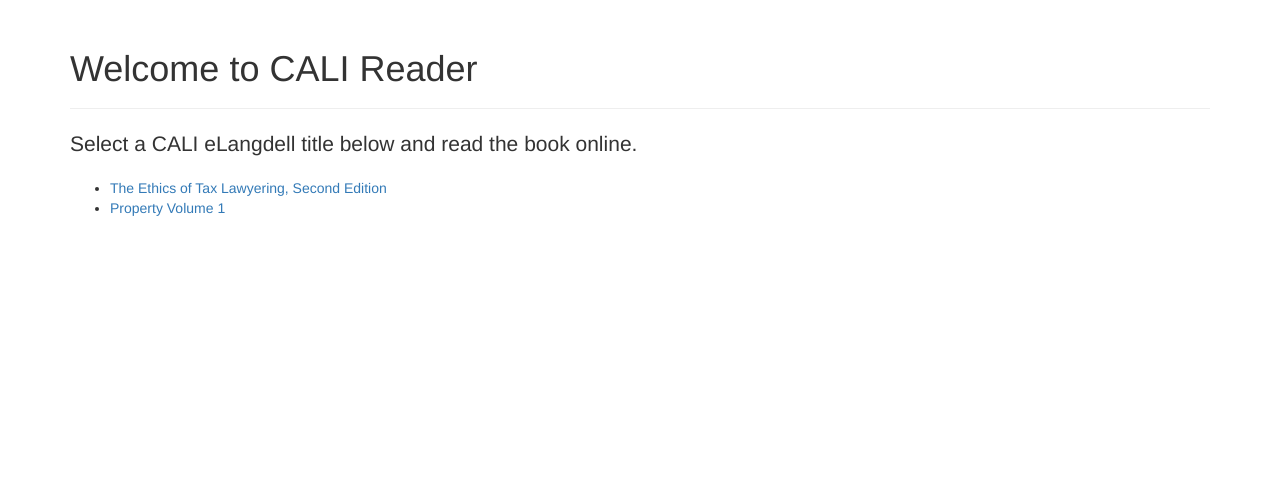
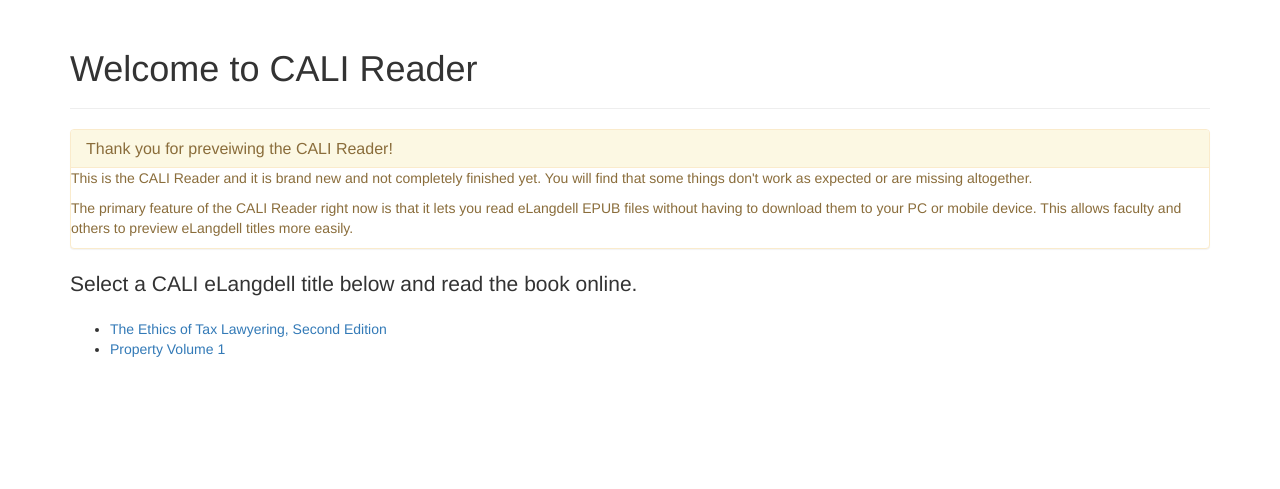
Before and after one commit to CCALI/CALI-Reader, a PHP site: page / in a window 1280 px wide. Shown: the part 51-540 px from the top of the page. Run offline with PHP 8.4, Linux system fonts and the light colour scheme; some libraries are stand-ins or nearby versions.

Commit message:
Added warning to home page.

```diff
--- a/index.php
+++ b/index.php
@@ -37,6 +37,17 @@
         <div class="page-header">
           <h1>Welcome to CALI Reader</h1>
         </div>
+        <div class="panel panel-warning">
+            <div class="panel-heading">
+                <h3 class="panel-title">Thank you for preveiwing the CALI Reader!</h3>
+            </div>
+            <p class="text-warning">This is the CALI Reader and it is brand new and not completely
+            finished yet. You will find that some things don't work as expected or are missing
+            altogether. </p>
+            <p class="text-warning">The primary feature of the CALI Reader right now is that it lets
+            you read eLangdell EPUB files without having to download them to your PC or mobile device.
+            This allows faculty and others to preview eLangdell titles more easily.</p>
+        </div>
         <p class="lead">Select a CALI eLangdell title below and read the book online.</p>
         <p>
             <ul>
```
